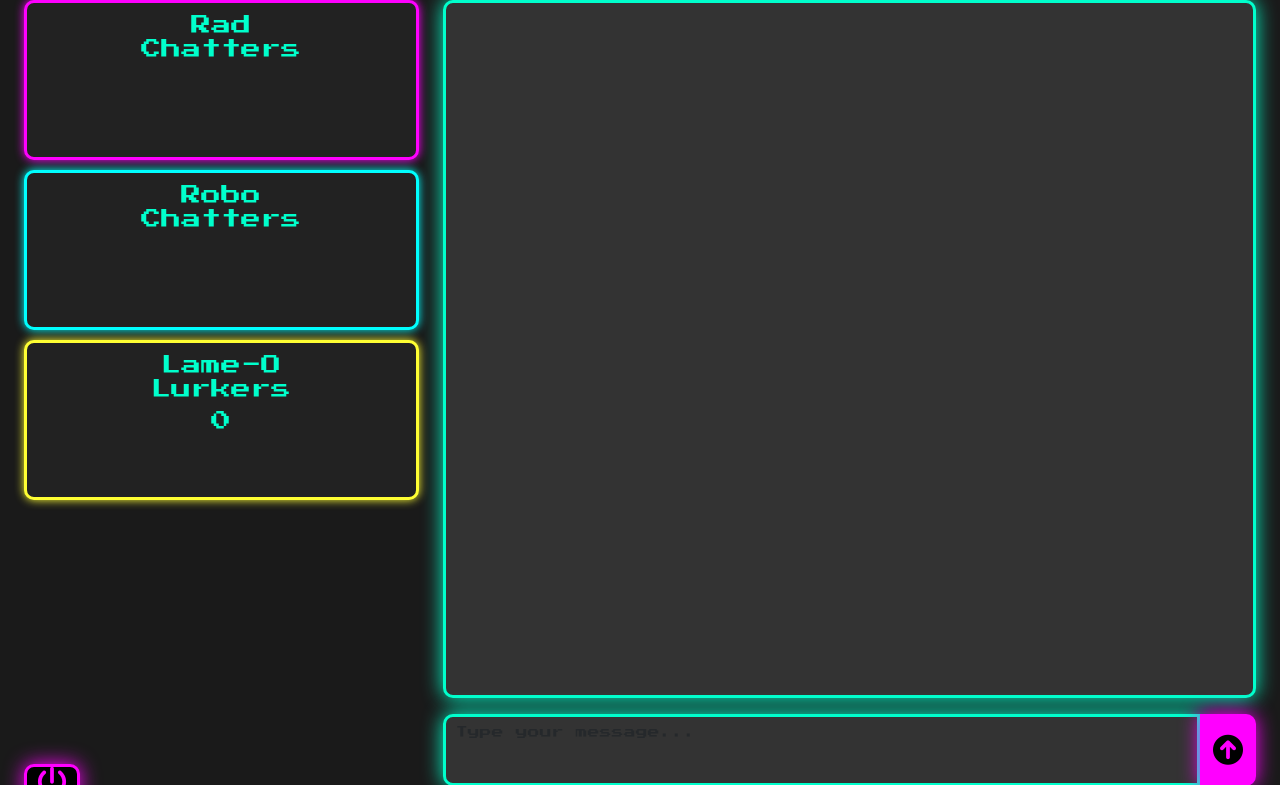
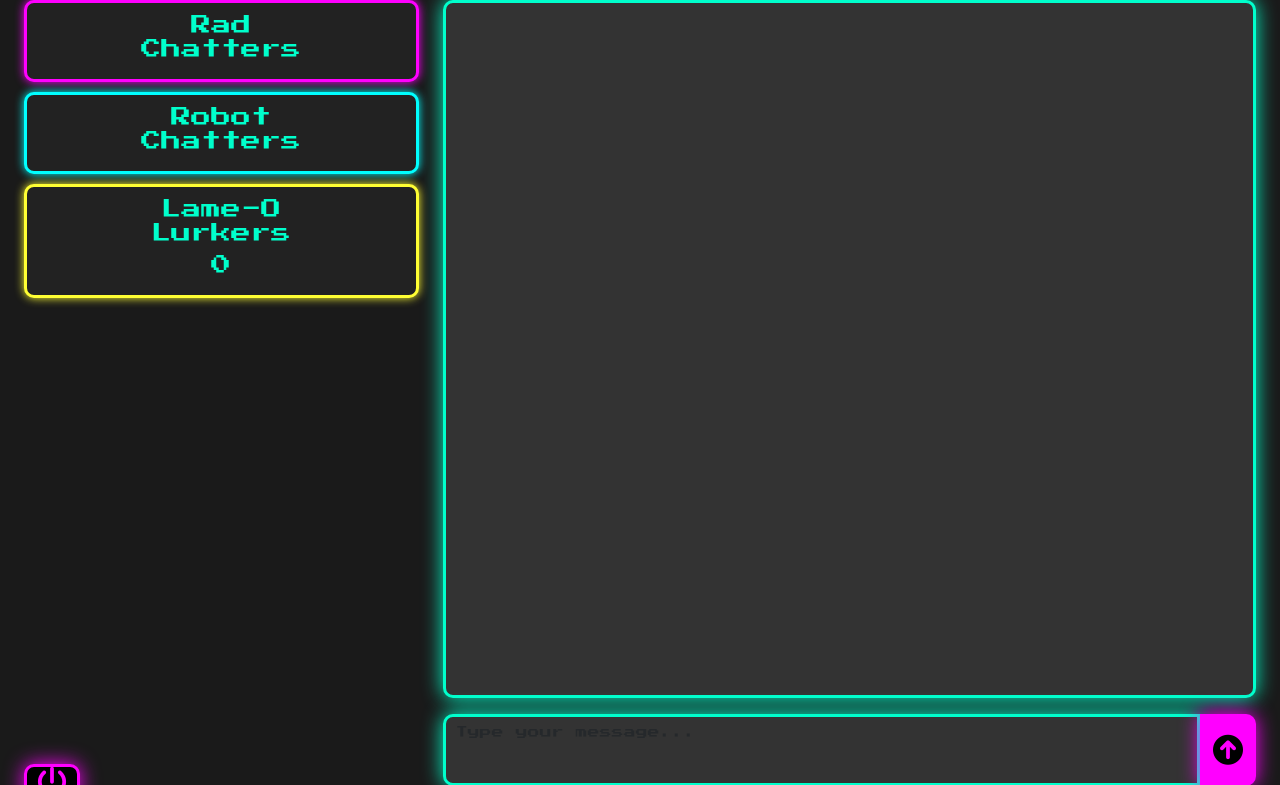
Before and after one commit to drjasonnichols/radchat, a Flask app: page /chatwindow in a window 1280 px wide. Shown: the top 785 px of the page. Run offline with Flask 3, Linux system fonts and the light colour scheme; data that the repository does not hold is empty; some libraries are stand-ins or nearby versions.

Commit message:
size of windows

```diff
--- a/static/css/chat.css
+++ b/static/css/chat.css
@@ -99,7 +99,7 @@ body {
     padding: 10px; /* Space inside the containers */
     margin-bottom: 10px;
     border-radius: 10px; /* Rounded corners */
-    min-height: 20vh; /* Minimum height */
+    min-height: 10vh; /* Minimum height */
 }
 
 .chatterIndicator{
--- a/templates/chatwindow.html
+++ b/templates/chatwindow.html
@@ -33,7 +33,7 @@
 
                     <!-- RoboChatters section (for displaying AI chatters) -->
                     <div id="roboWindow" class="robo-chatters">
-                        <h5 class="text-center">Robo<br>Chatters</h5>
+                        <h5 class="text-center">Robot<br>Chatters</h5>
                     </div>
 
                     <!-- Lurkers section (shows users lurking in the chat) -->
@@ -66,7 +66,7 @@
                 <div class="d-flex my-2">
                     <button class="btn btn-outline-primary d-sm-none flex-fill" type="button" data-bs-toggle="offcanvas" data-bs-target="#offcanvasChatters" aria-controls="offcanvasChatters">
                         <i class="fas fa-users"></i> <!-- Font Awesome users icon for viewing chatters -->
-                        Chatters and Robots
+                        Robots and Chatters
                     </button>
                 </div>
 
@@ -98,7 +98,7 @@
 
             <!-- RoboChatters section inside the offcanvas -->
             <div id="offcanvas-roboWindow" class="robo-chatters">
-                <h5 class="text-center">Robo<br>Chatters</h5>
+                <h5 class="text-center">Robot<br>Chatters</h5>
             </div>
 
             <!-- Lurkers section inside the offcanvas -->
```
